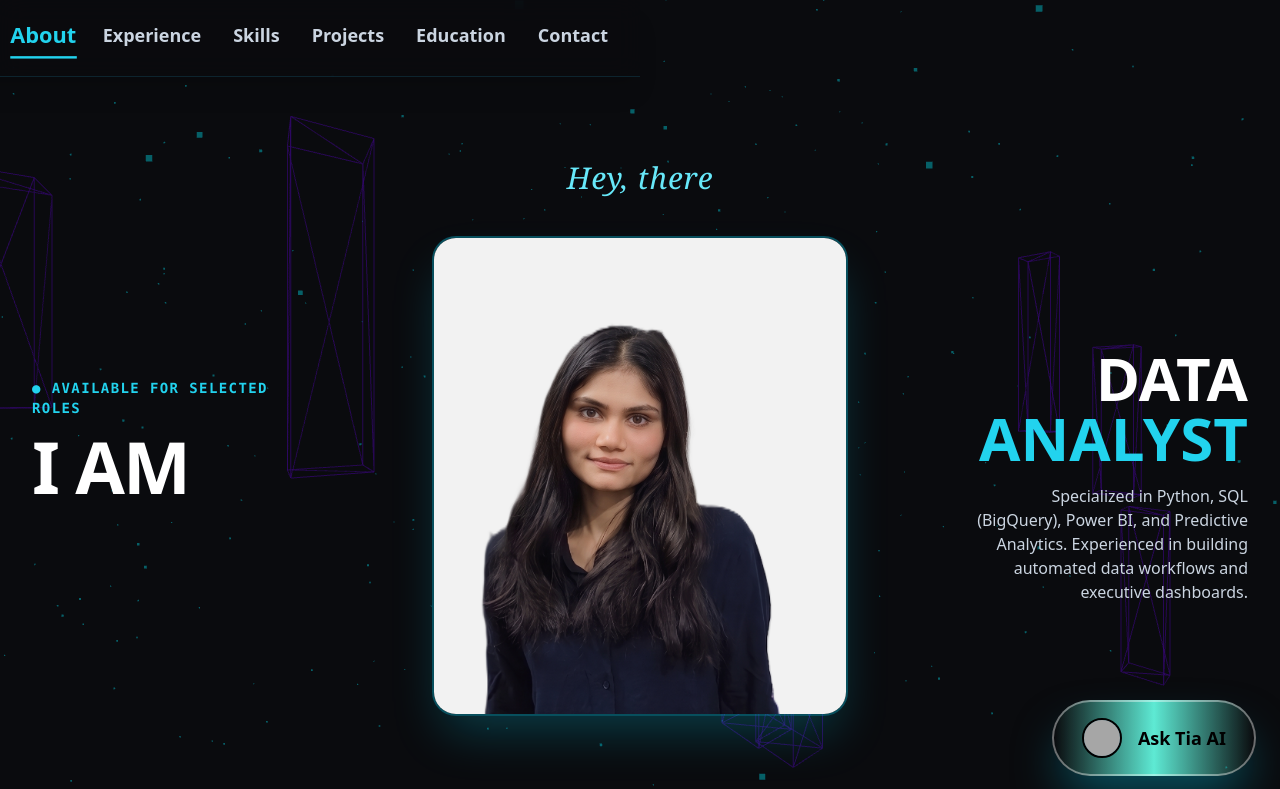
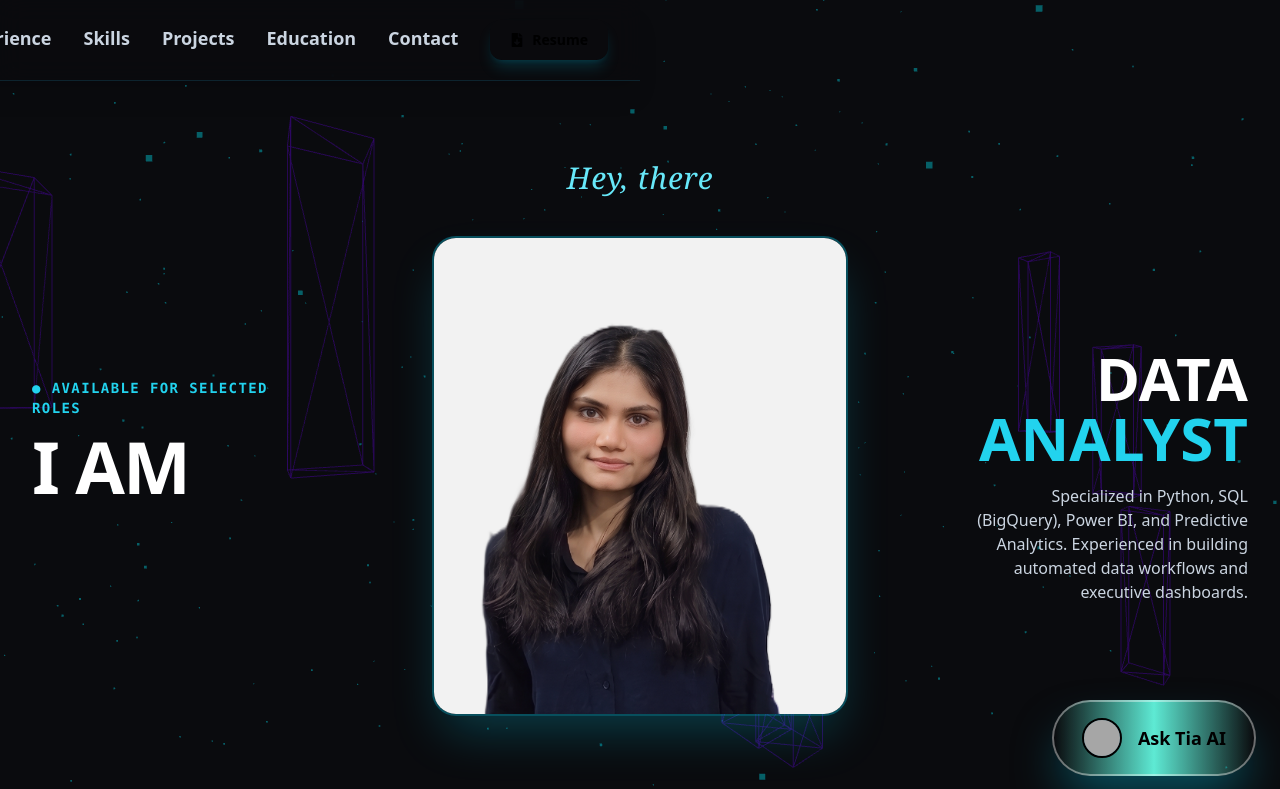
Before and after one commit to AnjaliAnalytics/PORTFOLIO, a React (Vite) app: page / in a window 1280 px wide. Shown: the top 789 px of the page. Built offline with nearby package versions, Linux system fonts and the light colour scheme; grey boxes are pictures that could not be loaded.

Commit message:
Deploy resume pdf

```diff
--- a/src/Portfolio.jsx
+++ b/src/Portfolio.jsx
@@ -4,7 +4,7 @@ import {
   FaGithub, FaLinkedin, FaEnvelope, FaPhone, FaAward, FaExternalLinkAlt,
   FaCode, FaGraduationCap, FaDatabase, FaChartLine, FaCheckCircle,
   FaTimes, FaPaperPlane, FaBriefcase, FaTimesCircle, FaChevronRight,
-  FaMapMarkedAlt, FaCogs, FaChartPie, FaPaperPlane as FaSend, FaUser, FaBars
+  FaMapMarkedAlt, FaCogs, FaChartPie, FaPaperPlane as FaSend, FaUser, FaBars, FaFileDownload
 } from 'react-icons/fa';
 
 // Web Audio API Synthesizer Click Sound
@@ -190,6 +190,8 @@ const Portfolio = () => {
         botResponse = "Explore all of Anjali's open-source analytics code repositories on GitHub: https://github.com/AnjaliAnalytics\n\nIf you want to see her projects with more clarity, visit GitHub!";
       } else if (query.includes('contact') || query.includes('email') || query.includes('phone') || query.includes('reach') || query.includes('gmail')) {
         botResponse = "You can contact Anjali directly:\n• Email: anjaliyadavpersonal2001@gmail.com\n• Phone: +91-9845483651\n• LinkedIn: https://linkedin.com/in/anjali-yadav-dev\n• GitHub: https://github.com/AnjaliAnalytics";
+      } else if (query.includes('resume') || query.includes('cv')) {
+        botResponse = "You can view and download Anjali's official resume directly from the top navigation bar or using this link: ./resume.pdf";
       } else if (query.includes('experience') || query.includes('iqvia') || query.includes('background') || query.includes('job') || query.includes('role')) {
         botResponse = "Professional Background:\n• Senior Production Associate at IQVIA (Jul 2025 – Mar 2026) in Bangalore, India.\n• Specialization: Operational data analysis, MIS reporting automation using Advanced Excel VBA, Power Query, and reconciliation workflows.\n• Academic: MCA at IIT Patna (8.4 CGPA) & BCA at Kristu Jayanti College (7.9 CGPA).";
       } else if (query.includes('skill') || query.includes('tool') || query.includes('python') || query.includes('sql') || query.includes('power bi')) {
@@ -299,8 +301,8 @@ const Portfolio = () => {
           ANJALI YADAV
         </a>
 
-        {/* Desktop Links */}
-        <div className="hidden md:flex gap-8 text-lg font-bold text-slate-300">
+        {/* Desktop Links & Resume Button */}
+        <div className="hidden md:flex items-center gap-8 text-lg font-bold text-slate-300">
           {[
             { id: 'about', label: 'About' },
             { id: 'experience', label: 'Experience' },
@@ -322,6 +324,17 @@ const Portfolio = () => {
               {item.label}
             </a>
           ))}
+
+          {/* Desktop Resume Button */}
+          <a
+            href="./resume.pdf"
+            target="_blank"
+            rel="noreferrer"
+            onClick={playClickSound}
+            className="px-5 py-2.5 bg-gradient-to-r from-cyan-400 to-purple-500 text-black font-black text-sm rounded-xl hover:scale-105 transition shadow-lg shadow-cyan-500/20 flex items-center gap-2"
+          >
+            <FaFileDownload /> Resume
+          </a>
         </div>
 
         {/* Mobile Hamburger Menu Button */}
@@ -354,6 +367,17 @@ const Portfolio = () => {
                 {item.label}
               </a>
             ))}
+
+            {/* Mobile Resume Button */}
+            <a
+              href="./resume.pdf"
+              target="_blank"
+              rel="noreferrer"
+              onClick={() => { playClickSound(); setIsMobileMenuOpen(false); }}
+              className="mt-2 py-3 bg-gradient-to-r from-cyan-400 to-purple-500 text-black font-black text-base rounded-xl shadow-lg flex items-center justify-center gap-2"
+            >
+              <FaFileDownload /> Download Resume
+            </a>
           </div>
         )}
       </nav>
@@ -825,7 +849,7 @@ const Portfolio = () => {
 
             {/* Chips */}
             <div className="p-2 md:p-3 bg-slate-950 border-t border-slate-800/80 flex gap-2 overflow-x-auto text-[11px] md:text-xs">
-              {['Experience', 'Education', 'Skills', 'Contact', 'Projects'].map((chip, cIdx) => (
+              {['Experience', 'Education', 'Skills', 'Contact', 'Projects', 'Resume'].map((chip, cIdx) => (
                 <button
                   key={cIdx}
                   onClick={() => handleSendMessage(`Tell me about her ${chip}`)}
```
Also changed, not shown: 1 other file (tests, documents, lock files or other folders).
